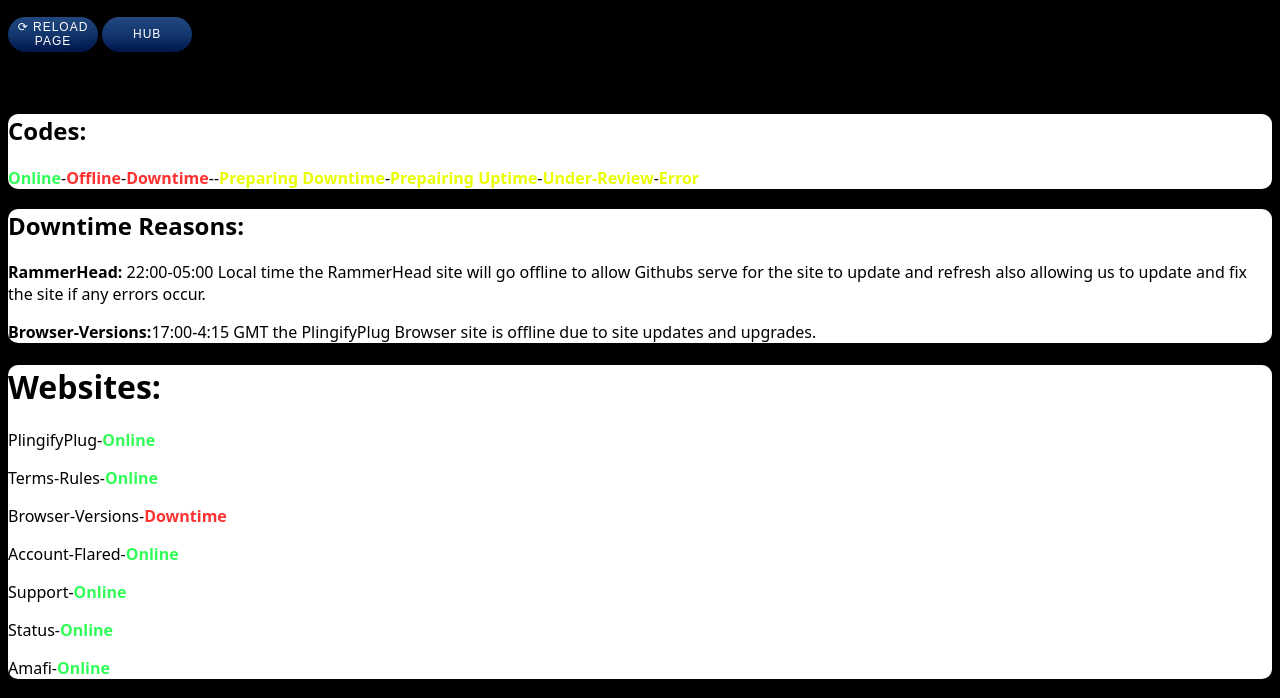
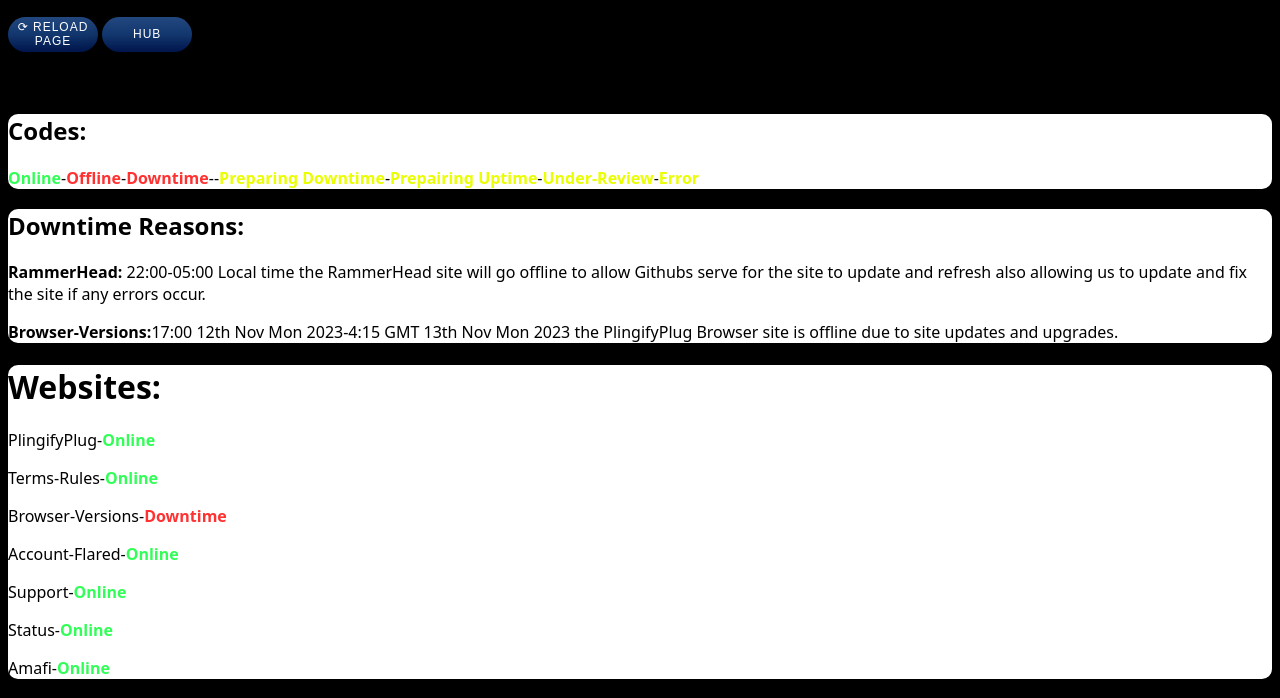
Before and after one commit to PlingifyPlug/Status, a plain HTML site: page index.html in a window 1280 px wide. Shown: the part 86-784 px from the top of the page. Drawn offline with Linux system fonts and the light colour scheme; a script that the page names is missing.

Commit message:
Update index.html

```diff
--- a/index.html
+++ b/index.html
@@ -43,7 +43,7 @@
 <div class="CodesBox">
     <h2>Downtime Reasons:</h2>
     <p><b>RammerHead:</b> 22:00-05:00 Local time the RammerHead site will go offline to allow Githubs serve for the site to update and refresh also allowing us to update and fix the site if any errors occur.</p>
-<p><b>Browser-Versions:</b>17:00-4:15 GMT the PlingifyPlug Browser site is offline due to site updates and upgrades.</p>
+<p><b>Browser-Versions:</b>17:00 12th Nov Mon 2023-4:15 GMT 13th Nov Mon 2023 the PlingifyPlug Browser site is offline due to site updates and upgrades.</p>
 </div>
 
 
```
